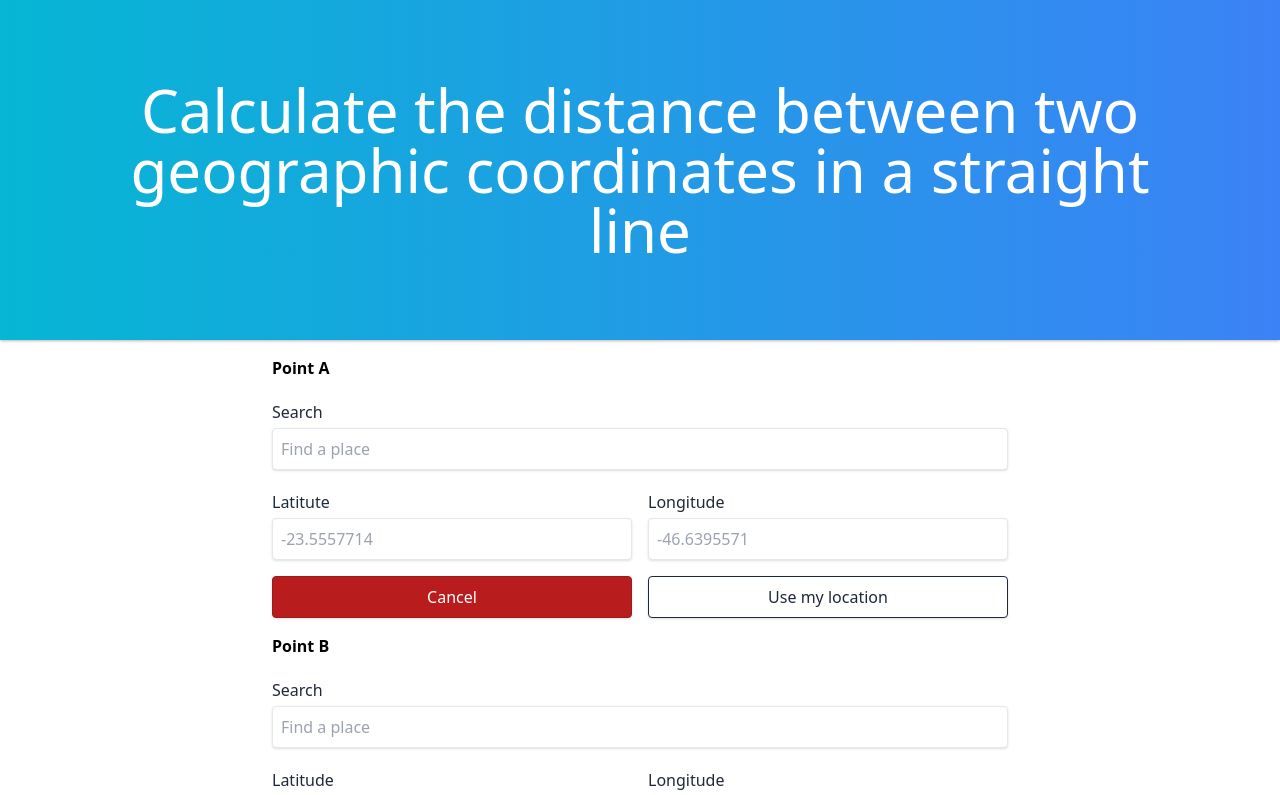
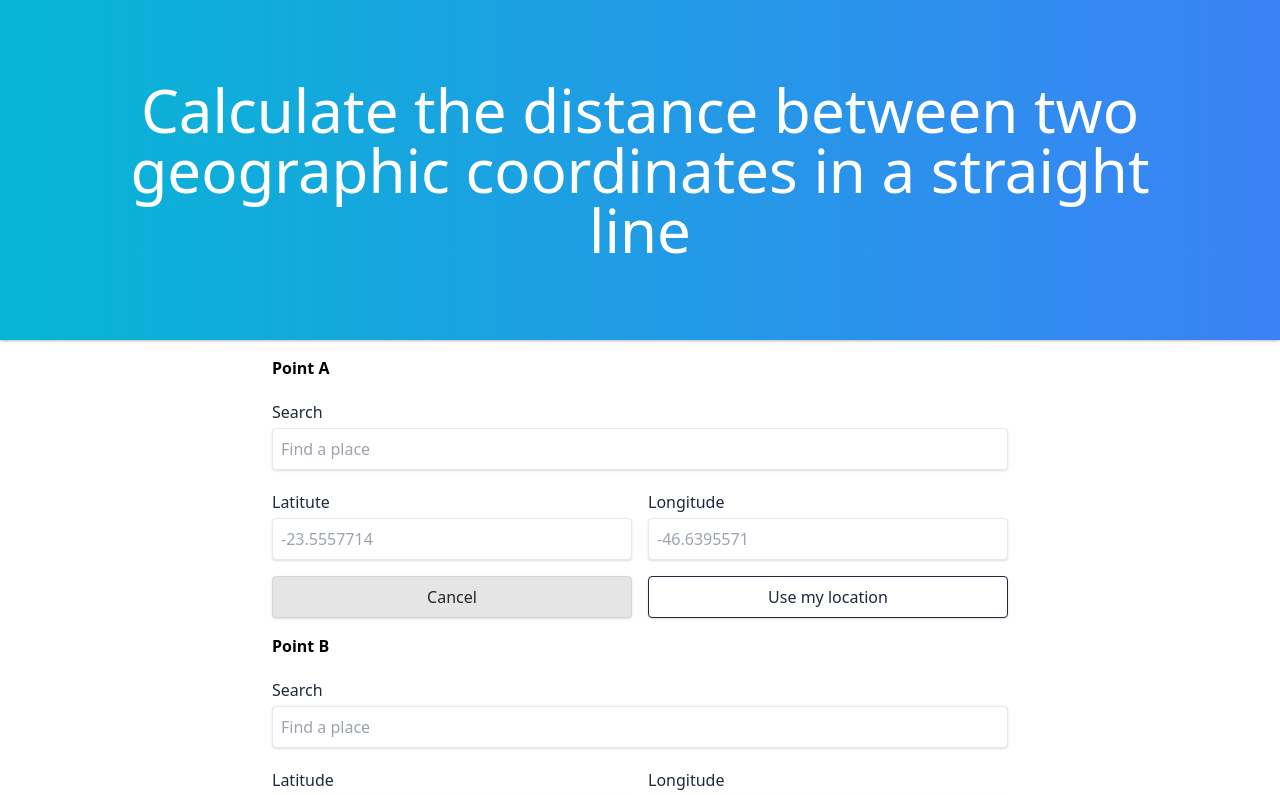
Before and after one commit to jnwelzel/distance-from-x, a React (Vite) app: page / in a window 1280 px wide. Shown: the top 795 px of the page. Built offline with nearby package versions, Linux system fonts and the light colour scheme.

Commit message:
Modified buttons

```diff
--- a/src/components/Button/Button.tsx
+++ b/src/components/Button/Button.tsx
@@ -5,6 +5,7 @@ enum ButtonVariant {
   SECONDARY = "secondary",
   ERROR = "error",
   WARNING = "warning",
+  DEFAULT = "default",
 }
 
 type ButtonVariants = `${ButtonVariant}`;
@@ -15,25 +16,35 @@ interface IButtonProps extends React.ButtonHTMLAttributes<HTMLButtonElement> {
 }
 
 const colors = {
+  default: {
+    background: "bg-neutral-200",
+    border: "border-neutral-300",
+    text: "text-neutral-800",
+    hover: "enabled:hover:bg-neutral-300",
+  },
   primary: {
     background: "bg-sky-700",
     border: "border-sky-800",
     text: "text-white",
+    hover: "enabled:hover:bg-sky-800",
   },
   secondary: {
     background: "bg-white",
     border: "border-slate-800",
     text: "text-slate-800",
+    hover: "enabled:hover:bg-neutral-100",
   },
   error: {
     background: "bg-red-700",
     border: "border-red-800",
     text: "text-white",
+    hover: "enabled:hover:bg-red-800",
   },
   warning: {
     background: "bg-yellow-700",
     border: "border-yellow-800",
     text: "text-white",
+    hover: "enabled:hover:bg-yellow-800",
   },
 };
 
@@ -43,7 +54,7 @@ export const Button: FC<IButtonProps> = (props) => {
   return (
     <button
       {...restProps}
-      className={`py-2 px-5 ${colors[variant].background} ${colors[variant].border} ${colors[variant].text} rounded border shadow disabled:opacity-65 ${className} disabled:cursor-not-allowed hover:opacity-90`}
+      className={`py-2 px-5 ${colors[variant].background} ${colors[variant].hover} ${colors[variant].border} ${colors[variant].text} rounded border shadow disabled:opacity-65 disabled:cursor-not-allowed ${className}`}
     />
   );
 };
--- a/src/components/CoordinatesForm/CoordinatesForm.tsx
+++ b/src/components/CoordinatesForm/CoordinatesForm.tsx
@@ -67,7 +67,7 @@ export const CoordinatesForm: FC<ICoordinatesFormProps> = (props) => {
       />
 
       <Button
-        variant="error"
+        variant="default"
         className="col-span-12 md:col-span-1"
         onClick={() => {
           handleCancelClick(BUTTON_NAMES.cancelA);
@@ -127,7 +127,7 @@ export const CoordinatesForm: FC<ICoordinatesFormProps> = (props) => {
       />
 
       <Button
-        variant="error"
+        variant="default"
         className="col-span-12 md:col-span-1"
         onClick={() => {
           handleCancelClick(BUTTON_NAMES.cancelB);
```
Also changed, not shown: 2 other files (tests, documents, lock files or other folders).
